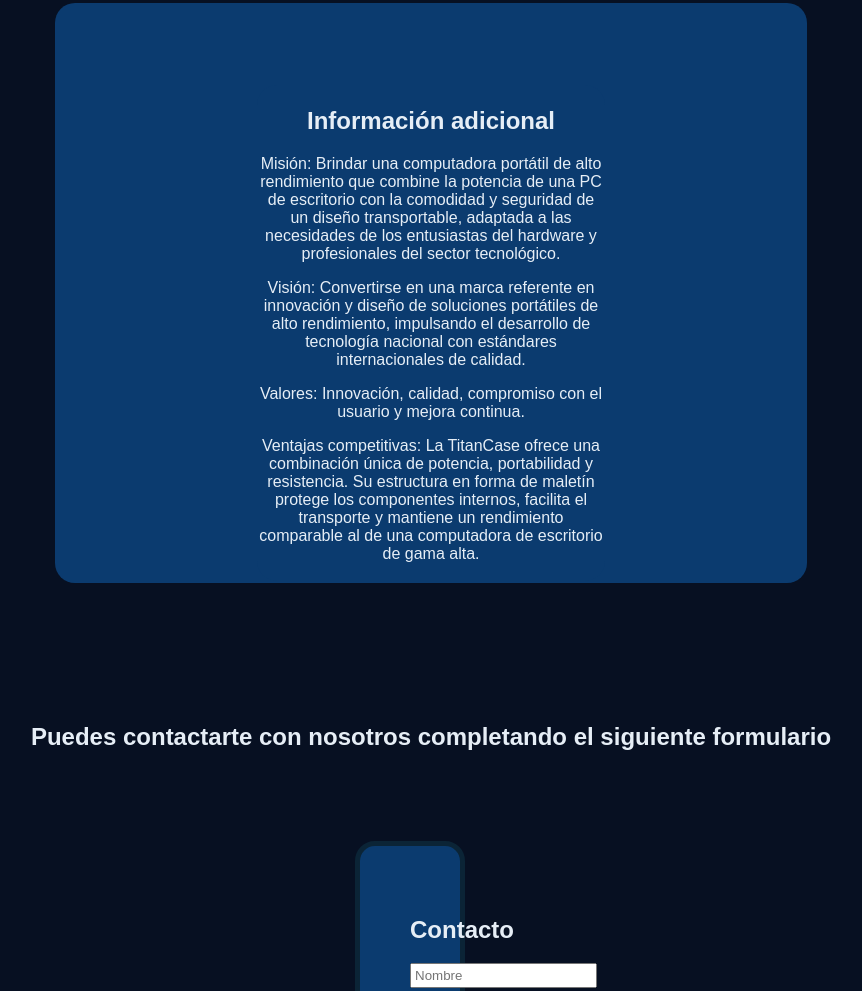
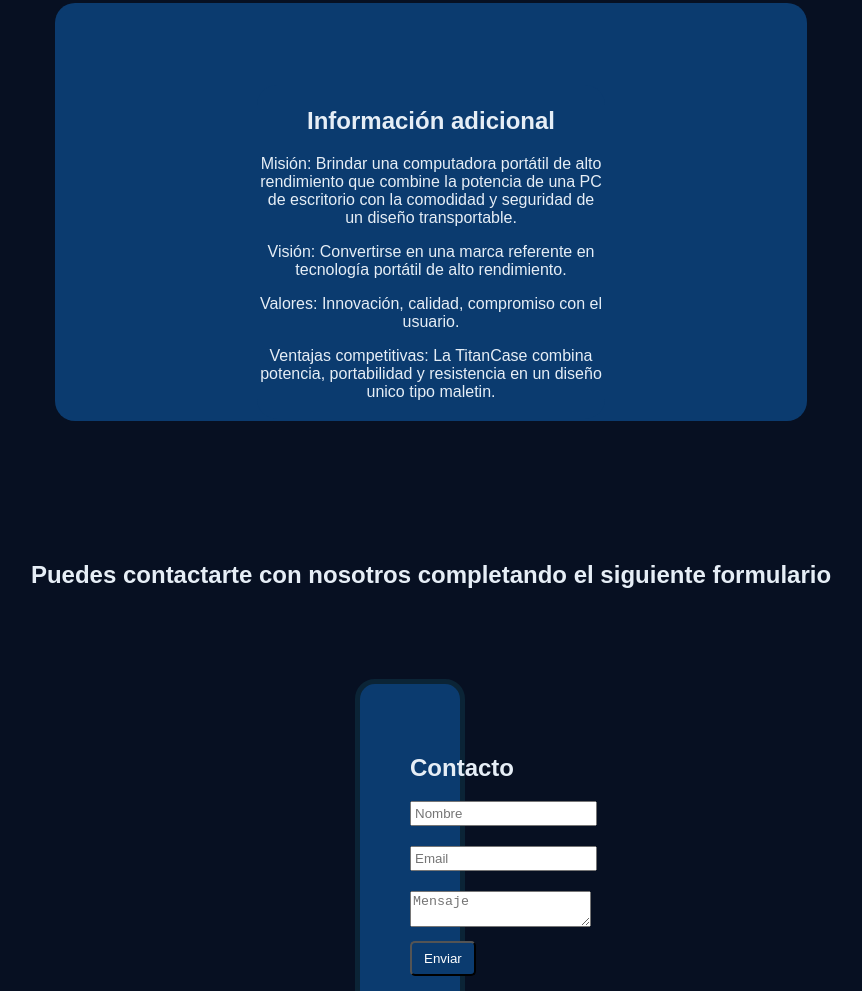
Before and after one commit to martintmkb/Soluciones-Tencent---Sitio-Web, a plain HTML site: page index.html in a window 1280 px wide. Shown: the part 1822-2813 px from the top of the page, without its empty margins (209-1071 px from the left). Drawn offline with Linux system fonts and the light colour scheme.

Commit message:
index.html

```diff
--- a/index.html
+++ b/index.html
@@ -4,21 +4,31 @@
     <meta charset="UTF-8">
     <meta name="viewport" content="width=device-width, initial-scale=1.0">
     <title>TitanCase - Soluciones Tencent</title>
+    <!-- Vinculo al archivo CSS externo -->
     <link rel="stylesheet" href="style.css">
+    <!-- Icono pequeño que aparece en la pestaña del navegador -->
     <link rel="shortcut icon" href="favicon.ico" type="image/x-icon">
 </head>
 <body>
+
 <header>
 <div class="container nav">
+
+    <!-- Sección izquierda: logo y nombre de la empresa -->
     <div class="brand">
         <div class="logo">T</div>
+        <!-- Informacion textual de la empresa -->
         <div>
             <div class="empresa">Soluciones Tencent</div>
             <div class="muted subtitulo">TitanCase</div>
         </div>
     </div>
+
+    <!-- Menu de navegacion (NavBar)-->
     <nav>
+        <!-- Boton para alternar el menu -->
         <button class="menu-btn" id="menuBtn">Menu</button>
+        <!-- Lista de enlaces de navegacion -->
         <ul id="navList">
             <li><a href="#home">Home</a></li>
             <li><a href="#quienes">Quienes somos</a></li>
@@ -26,16 +36,19 @@
             <li><a href="#contacto">Contacto</a></li>
         </ul>
     </nav>
+    <!-- Boton destacado para ir al catálogo -->
     <a class="cta" href="#catalogo">Comprar</a>
 </div>
 </header>
 
-
+<!-- Contenido principal del sitio -->
 <main class="container">
+<!-- Seccion principal de bienvenida -->
 <section id="home" class="hero">
     <div class="hero-left">
         <h1>TitanCase - Maletin para entusiastas del hardware</h1>
         <p>Una solucion para quienes buscan la potencia de una PC de escritorio y la portabilidad de un maletin.</p>
+        <!-- Botones de accion -->
         <div class="actions">
             <a class="btn" href="#catalogo">Ver catalogo</a>
             <a class="muted" href="#quienes">Mas info</a>
@@ -43,23 +56,32 @@
     </div>
 </section>
 
+<!-- Imagen ilustrativa del producto -->
 <img src="titancase.jpeg" alt="logo" id="fotico">
 
+<!-- Contenedor para informacion adicional -->
 <div id="infoloca">
+
+<!-- Seccion sobre la empresa: ¿Quienes somos? -->
 <section id="quienes">
     <h2>¿Quienes somos?</h2>
     <p>Soluciones Tencent es un emprendimiento dedicado a soluciones de hardware portatil. Proyecto TitanCase: maletin-gabinete para entusiastas.</p>
 </section>
 
-
+<!-- Seccion del catalogo de productos -->
 <section id="catalogo" class="catalogo">
     <h2>Catalogo</h2>
+
+    <!-- Lista de productos -->
     <div class="product-list">
+        <!-- Primer producto -->
         <article class="product">
             <h3>Config A - Portatil Gamer</h3>
             <p>CPU de alto rendimiento, GPU compacta, refrigeracion optimizada.</p>
             <img src="Config A.png" alt="gamer">
         </article>
+
+        <!-- Segundo producto -->
         <article class="product">
             <h3>Config B - Estacion de trabajo</h3>
             <p>CPU multihilo, ideal para creadores de contenido.</p>
@@ -69,35 +91,42 @@
 </section>
 </div>
 
+<!-- Seccion con mision, vision, valores y ventajas competitivas -->
 <section class="competencia">
 <div class="competencia texto">
     <h2>Información adicional</h2>
-<p>Misión: Brindar una computadora portátil de alto rendimiento que combine la potencia de una PC de escritorio con la comodidad y seguridad de un diseño transportable, adaptada a las necesidades de los entusiastas del hardware y profesionales del sector tecnológico.</p>
-<p>Visión: Convertirse en una marca referente en innovación y diseño de soluciones portátiles de alto rendimiento, impulsando el desarrollo de tecnología nacional con estándares internacionales de calidad.</p>
-<p>Valores: Innovación, calidad, compromiso con el usuario y mejora continua.</p>
-<p>Ventajas competitivas: La TitanCase ofrece una combinación única de potencia, portabilidad y resistencia. Su estructura en forma de maletín protege los componentes internos, facilita el transporte y mantiene un rendimiento comparable al de una computadora de escritorio de gama alta.</p>
+    <p>Misión: Brindar una computadora portátil de alto rendimiento que combine la potencia de una PC de escritorio con la comodidad y seguridad de un diseño transportable.</p>
+    <p>Visión: Convertirse en una marca referente en tecnología portátil de alto rendimiento.</p>
+    <p>Valores: Innovación, calidad, compromiso con el usuario.</p>
+    <p>Ventajas competitivas: La TitanCase combina potencia, portabilidad y resistencia en un diseño unico tipo maletin.</p>
 </div>
 </section>
 
+<!-- Texto introductorio del formulario de contacto -->
+<div class="textoin"><h2>Puedes contactarte con nosotros completando el siguiente formulario</h2></div>
 
-<div class="textoin"><h2>Puedes contactarte con nosotros completando el siguiente formulario</h2></div>
+<!-- Formulario de contacto -->
 <section id="contacto">
     <h2 id="centrarlo">Contacto</h2>
+    <!-- Formulario basico con nombre, email y mensaje -->
     <form id="contactForm">
         <input type="text" id="nombre" placeholder="Nombre" required>
         <input type="email" id="email" placeholder="Email" required>
         <textarea id="mensaje" placeholder="Mensaje" required></textarea>
         <button class="btn" id="enviarsolamente" type="submit">Enviar</button>
     </form>
+    <!-- Mensaje que muestra el estado del envio del formulario -->
     <div id="formMsg" class="muted"></div>
 </section>
 </main>
 
+<!-- Footer con informacion de autores -->
 <footer>
     <p class="muted">TitanCase | Soluciones Tencent - Proyecto Informatico II</p>
     <p>Espinoza Tiziano y Enrique Diaz Santino</p>
 </footer>
 
+<!-- Archivo JavaScript que controla el menu y el formulario -->
 <script src="script.js"></script>
 
 </body>
```
Lines whose indentation alone changed are shown as unchanged.
